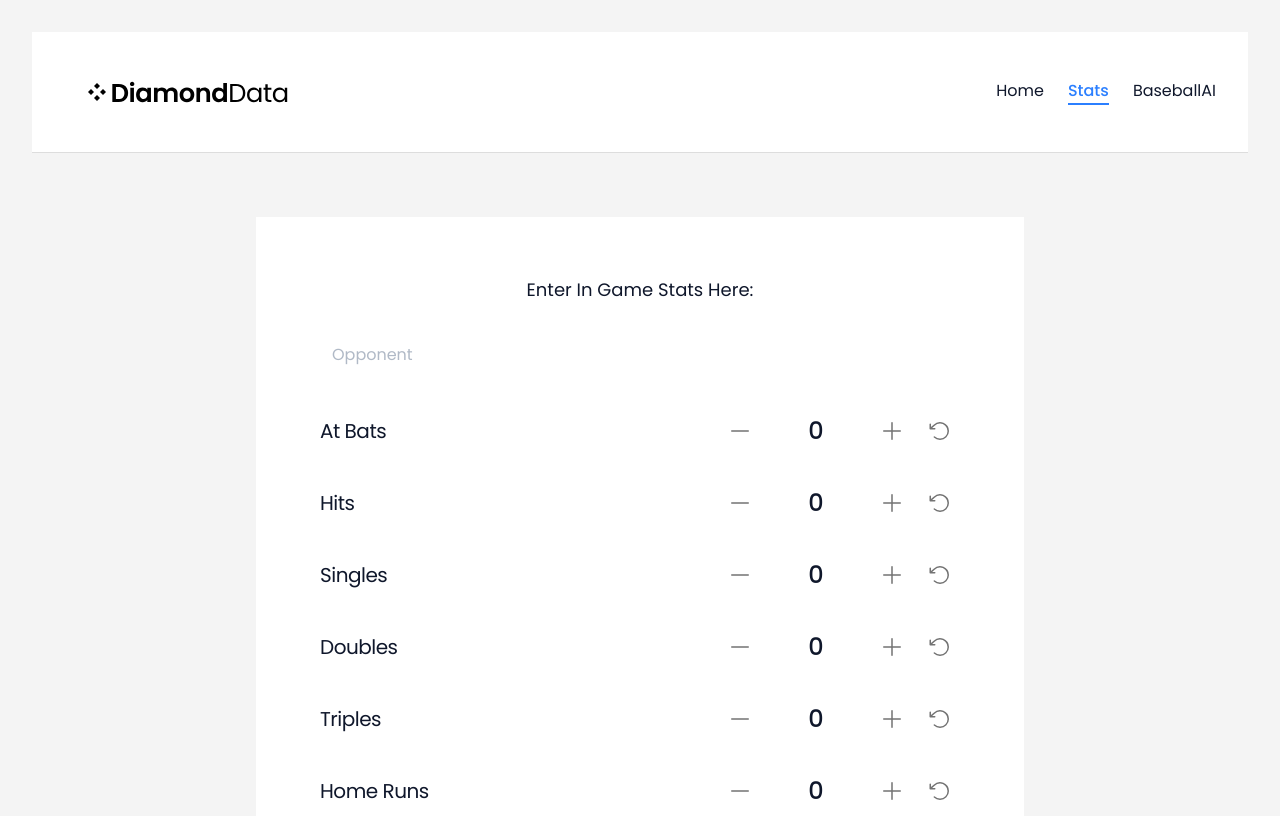
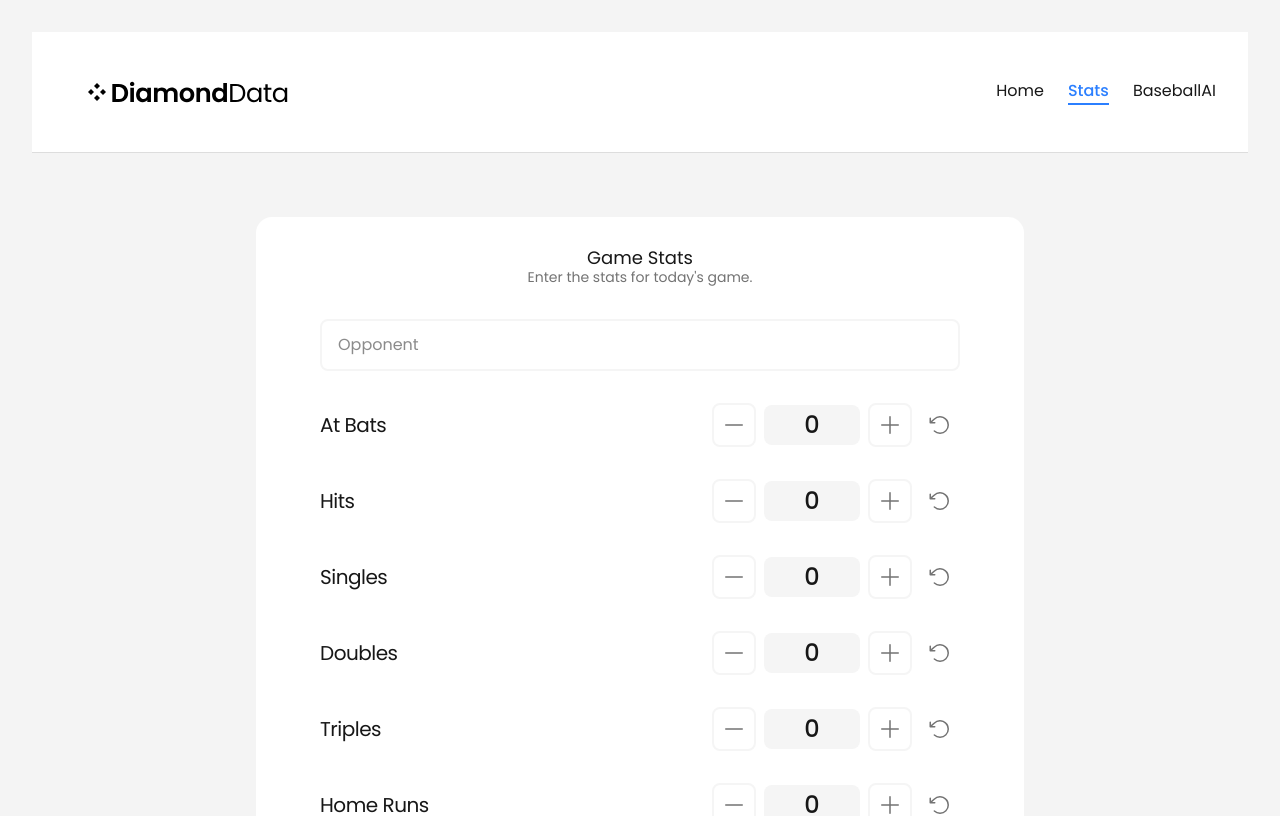
Before and after one commit to FSpitzock/Diamond_Data_Baseball_Stat_Tracker, a React (Vite) app: page /Stats in a window 1280 px wide. Shown: the top 816 px of the page. Built offline with nearby package versions, Linux system fonts and the light colour scheme; no server answers.

Commit message:
finished styling of stats form

```diff
--- a/src/App.css
+++ b/src/App.css
@@ -3,7 +3,7 @@
 
 @custom-variant dark (&:is(.dark *));
 
-/* Brand uses tailwind Blue and Slate Colors */
+/* Brand uses tailwind Blue and neutral Colors */
 
 @theme {
   --font-sans: "Poppins", system-ui, Avenir, Helvetica, Arial, sans-serif;
@@ -14,16 +14,16 @@
     @apply border-border outline-ring/50;
   }
   body {
-    @apply bg-background text-slate-500;
+    @apply bg-background text-neutral-500;
   }
   h1 { @apply
     text-lg
     leading-none
-    text-slate-900
+    text-neutral-900
   }
   h2 { @apply
     text-5xl
-    text-slate-900
+    text-neutral-900
     tracking-tight;
   }
   h3 { @apply
@@ -32,18 +32,22 @@
   }
   h4 { @apply
     text-xs
-    text-slate-500
+    text-neutral-500
     tracking-widest
     uppercase;
   }
   p { @apply
     text-sm
-    text-slate-900;
+    text-neutral-900;
   }
   input {@apply
-    p-3
+    py-3
+    px-4
     rounded-md
     bg-white
+    border-2
+    border-neutral-100
+    text-neutral-900
   }
 }
 
@@ -56,9 +60,11 @@
   .iconButton { @apply
     bg-white
     text-neutral-500
+    border-2
+    border-neutral-100
     rounded-md
     p-2
-    hover:bg-neutral-200
+    hover:bg-neutral-50
     transition-colors;
   }
   .iconButton-destructive { @apply
@@ -78,8 +84,9 @@
     mx-auto
     w-3xl
     px-16
-    py-16
+    py-8
     m-16
+    rounded-2xl
   }
   .buttonPrimary { @apply
     p-3
@@ -93,7 +100,7 @@
 
 .label { @apply
   text-xl
-  text-slate-900
+  text-neutral-900
 }
 
 .labelContainer { @apply
@@ -106,11 +113,11 @@
   text-2xl
   font-medium
   text-center
-  text-slate-900
+  text-neutral-900
   w-24
   p-1
   rounded-md
-  bg-white;
+  bg-neutral-100
 }
 
 
@@ -205,7 +212,7 @@
 }
 
 .nav-link { @apply
-  text-slate-900
+  text-neutral-900
   transition-colors;
 }
 
--- a/src/components/Forms/GameStatsForm.tsx
+++ b/src/components/Forms/GameStatsForm.tsx
@@ -81,9 +81,10 @@ const saveToLocalStorage = () => {
 
   return (
     <section className="counter">
-      <heading>
-        <h1>Enter In Game Stats Here:</h1>
-      </heading>
+      <header>
+        <h1>Game Stats</h1>
+        <p className="text-sm text-neutral-500">Enter the stats for today's game.</p>
+      </header>
       <div>
         <input className="items-stretch w-full" type="text" placeholder='Opponent' value={playerGame.team2} onChange={(e) => setPlayerGame(pg => ({ ...pg, team2: e.target.value }))} />
       </div>
```
